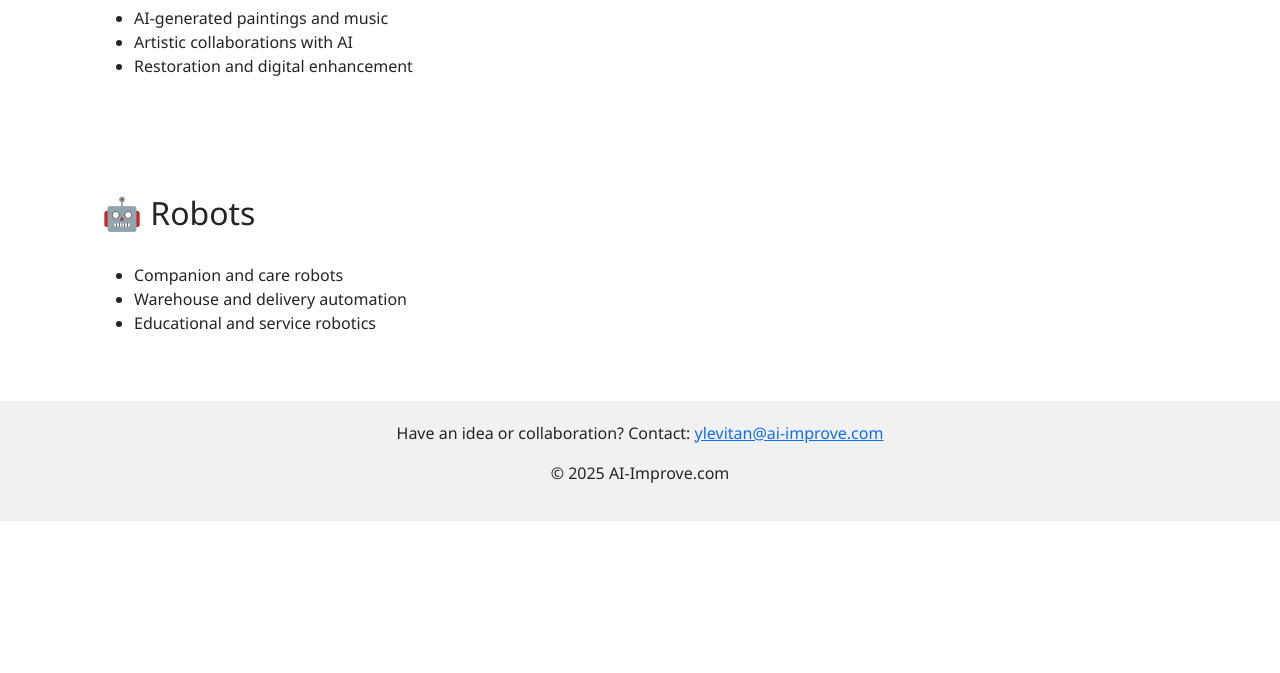
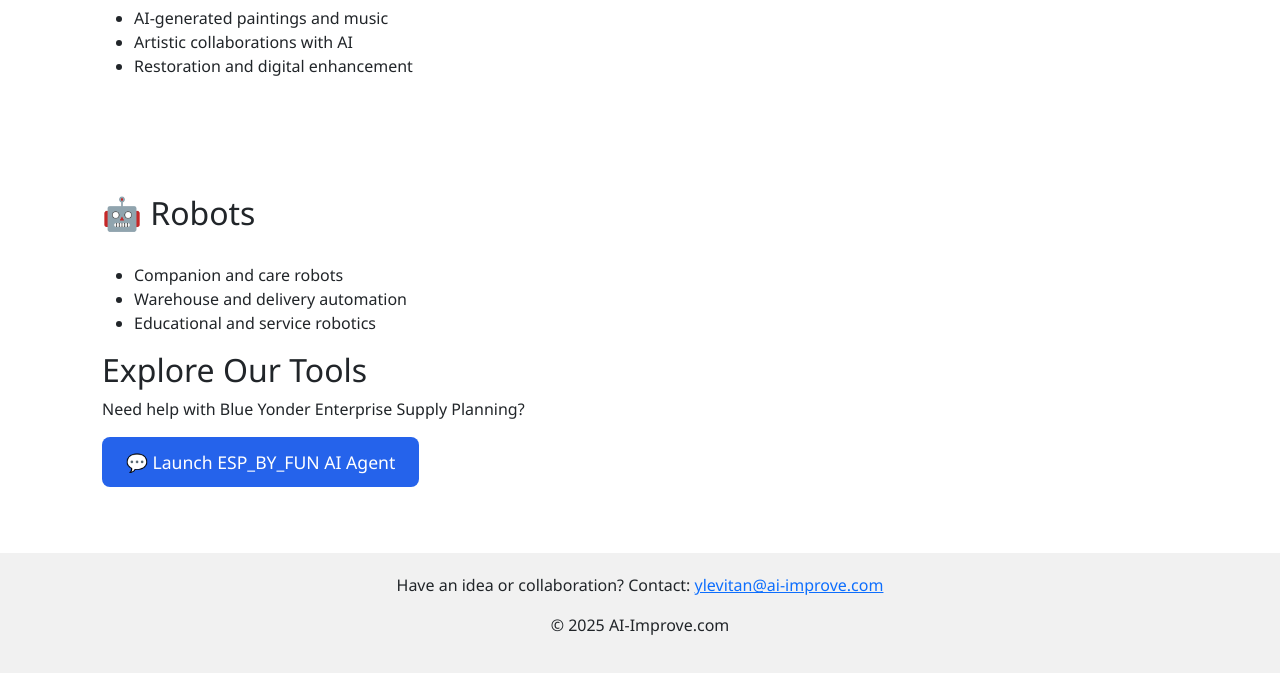
Before and after one commit to ylevitan/ai-improve, a plain HTML site: page index.html in a window 1280 px wide. Shown: the part 563-1236 px from the top of the page. Before the commit the page ends 1084 px from the top, so only its background shows below. Drawn offline with nearby package versions, Linux system fonts and the light colour scheme.

Commit message:
Update index.html
Add  button

```diff
--- a/index.html
+++ b/index.html
@@ -11,6 +11,21 @@
         .section { padding: 50px 20px; }
         .footer { background-color: #f1f1f1; padding: 20px; text-align: center; }
         .section-title { margin-bottom: 30px; }
+     .esp-button {
+      display: inline-block;
+      background-color: #2563eb;
+      color: white;
+      font-size: 1.1em;
+      padding: 12px 24px;
+      border: none;
+      border-radius: 8px;
+      text-decoration: none;
+      font-family: "Segoe UI", sans-serif;
+      transition: background-color 0.3s ease;
+    }
+    .esp-button:hover {
+      background-color: #1d4ed8;
+    }
     </style>
 </head>
 <body>
@@ -61,6 +76,13 @@
                 <li>Warehouse and delivery automation</li>
                 <li>Educational and service robotics</li>
             </ul>
+             <h2>Explore Our Tools</h2>
+                <p>Need help with Blue Yonder Enterprise Supply Planning?</p>
+
+                    <a href="esp.html" target="_blank" class="esp-button">
+                      💬 Launch ESP_BY_FUN AI Agent
+                    </a>
+                </p>
         </div>
     </div>
 
```
